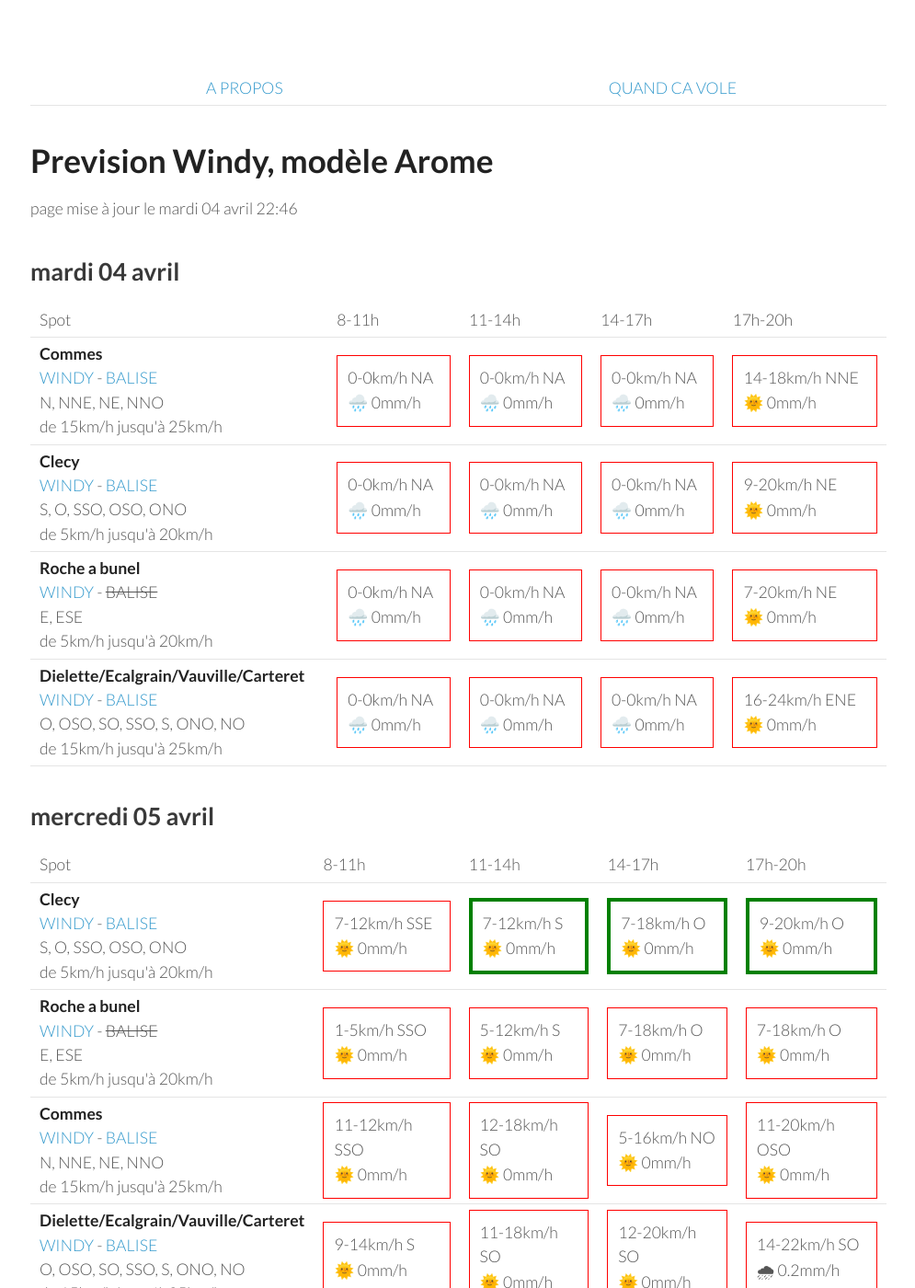
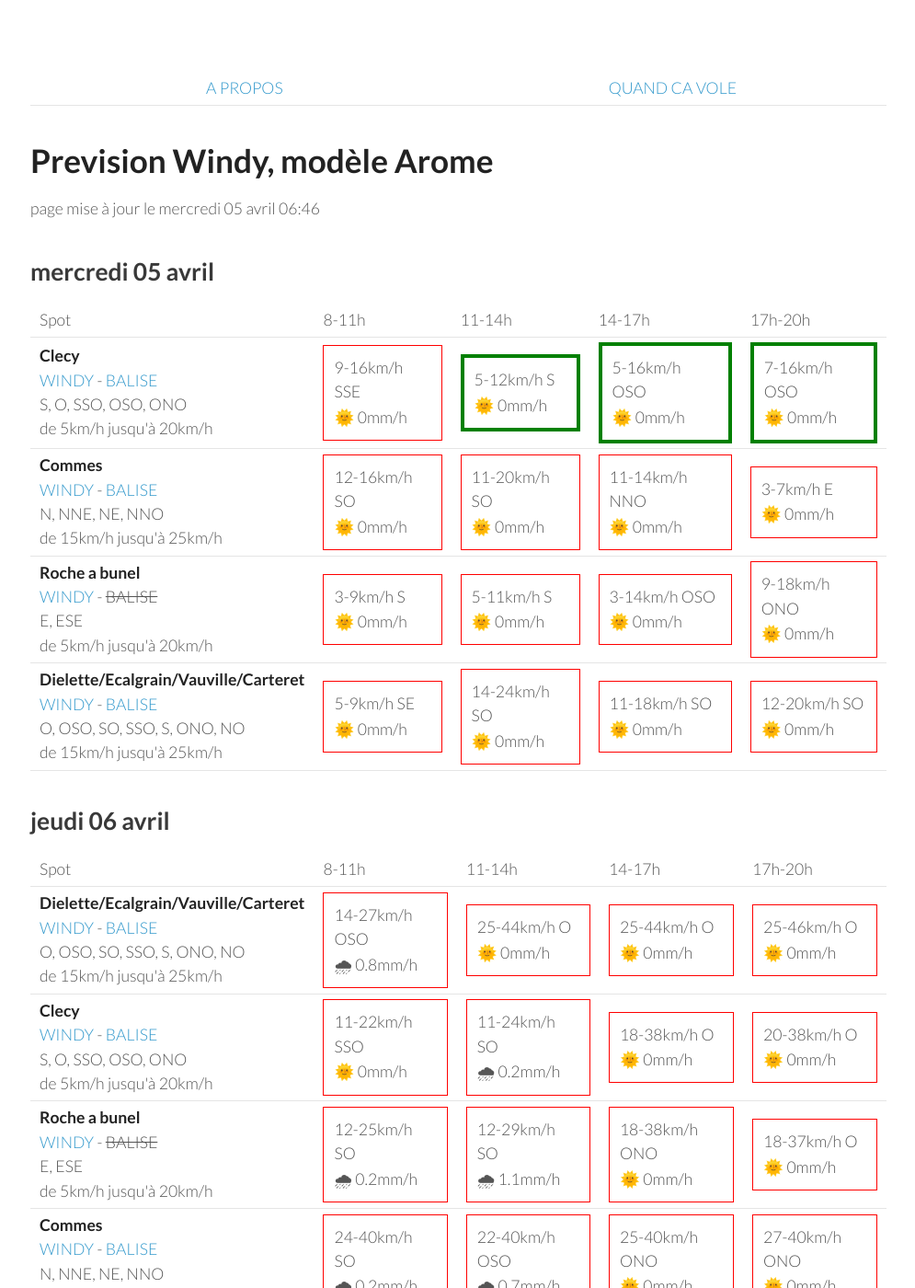
Before and after one commit to parapente-dans-le-nord/parapente-dans-le-nord.github.io, a Jekyll site: the page built from normandie.markdown, in a window 1280 px wide and 1400 px high. Shown: the whole window at 92% size, without its empty margins (25-1020 px from the left). Built offline with Jekyll 4.4.1, drawn with Linux system fonts in a browser that asks for light colours; some of the changed text lies outside the part shown.

Commit message:
update index.markdown

```diff
--- a/normandie.markdown
+++ b/normandie.markdown
@@ -7,60 +7,8 @@ title:  "Tous les spots"
 {: .links}
 
 # Prevision Windy, modèle Arome
-page mise à jour le mardi 04 avril 22:46
+page mise à jour le mercredi 05 avril 06:46
 
-## mardi 04 avril
-
-{::nomarkdown}
-<table>
-  <tbody>
-    <tr>
-      <td>Spot</td>
-      <td>8-11h</td>
-      <td>11-14h</td>
-      <td>14-17h</td>
-      <td>17h-20h</td>
-    </tr>
-<tr>
-        <td><strong>Commes</strong><br><a href="https://windy.com/49.346/-0.726?48.936,-0.726,8">WINDY</a> - <span class=""><a href="http://www.balisemeteo.com/balise.php?idBalise=158">BALISE</a> </span><br> <span class="vent-favorable">N, NNE, NE, NNO</span><br><span class="force-vent">de 15km/h jusqu'à 25km/h</span> </td>
-
-            <td><div class="not-flyable"><p>0-0km/h NA</p><p>🌧️ 0mm/h</p></div></td>
-            <td><div class="not-flyable"><p>0-0km/h NA</p><p>🌧️ 0mm/h</p></div></td>
-            <td><div class="not-flyable"><p>0-0km/h NA</p><p>🌧️ 0mm/h</p></div></td>
-            <td><div class="not-flyable"><p>14-18km/h NNE</p><p>🌞 0mm/h</p></div></td>
-
-    </tr>
-<tr>
-        <td><strong>Clecy</strong><br><a href="https://windy.com/48.929/-0.470?48.516,-0.470,8">WINDY</a> - <span class=""><a href="http://www.balisemeteo.com/balise.php?idBalise=122">BALISE</a> </span><br> <span class="vent-favorable">S, O, SSO, OSO, ONO</span><br><span class="force-vent">de 5km/h jusqu'à 20km/h</span> </td>
-
-            <td><div class="not-flyable"><p>0-0km/h NA</p><p>🌧️ 0mm/h</p></div></td>
-            <td><div class="not-flyable"><p>0-0km/h NA</p><p>🌧️ 0mm/h</p></div></td>
-            <td><div class="not-flyable"><p>0-0km/h NA</p><p>🌧️ 0mm/h</p></div></td>
-            <td><div class="not-flyable"><p>9-20km/h NE</p><p>🌞 0mm/h</p></div></td>
-
-    </tr>
-<tr>
-        <td><strong>Roche a bunel</strong><br><a href="https://windy.com/48.993/-0.499?48.580,-0.499,8">WINDY</a> - <span class="no-balise"> BALISE </span><br> <span class="vent-favorable">E, ESE</span><br><span class="force-vent">de 5km/h jusqu'à 20km/h</span> </td>
-
-            <td><div class="not-flyable"><p>0-0km/h NA</p><p>🌧️ 0mm/h</p></div></td>
-            <td><div class="not-flyable"><p>0-0km/h NA</p><p>🌧️ 0mm/h</p></div></td>
-            <td><div class="not-flyable"><p>0-0km/h NA</p><p>🌧️ 0mm/h</p></div></td>
-            <td><div class="not-flyable"><p>7-20km/h NE</p><p>🌞 0mm/h</p></div></td>
-
-    </tr>
-<tr>
-        <td><strong>Dielette/Ecalgrain/Vauville/Carteret</strong><br><a href="https://windy.com/49.650/-1.856?49.243,-1.856,8">WINDY</a> - <span class=""><a href="http://www.balisemeteo.com/balise.php?idBalise=81">BALISE</a> </span><br> <span class="vent-favorable">O, OSO, SO, SSO, S, ONO, NO</span><br><span class="force-vent">de 15km/h jusqu'à 25km/h</span> </td>
-
-            <td><div class="not-flyable"><p>0-0km/h NA</p><p>🌧️ 0mm/h</p></div></td>
-            <td><div class="not-flyable"><p>0-0km/h NA</p><p>🌧️ 0mm/h</p></div></td>
-            <td><div class="not-flyable"><p>0-0km/h NA</p><p>🌧️ 0mm/h</p></div></td>
-            <td><div class="not-flyable"><p>16-24km/h ENE</p><p>🌞 0mm/h</p></div></td>
-
-    </tr>
-
-</tbody>
-</table>
-{:/}
 ## mercredi 05 avril
 
 {::nomarkdown}
@@ -76,40 +24,40 @@ page mise à jour le mardi 04 avril 22:46
 <tr>
         <td><strong>Clecy</strong><br><a href="https://windy.com/48.929/-0.470?48.516,-0.470,8">WINDY</a> - <span class=""><a href="http://www.balisemeteo.com/balise.php?idBalise=122">BALISE</a> </span><br> <span class="vent-favorable">S, O, SSO, OSO, ONO</span><br><span class="force-vent">de 5km/h jusqu'à 20km/h</span> </td>
 
-            <td><div class="not-flyable"><p>7-12km/h SSE</p><p>🌞 0mm/h</p></div></td>
-            <td><div class="flyable"><p>7-12km/h S</p><p>🌞 0mm/h</p></div></td>
-            <td><div class="flyable"><p>7-18km/h O</p><p>🌞 0mm/h</p></div></td>
-            <td><div class="flyable"><p>9-20km/h O</p><p>🌞 0mm/h</p></div></td>
+            <td><div class="not-flyable"><p>9-16km/h SSE</p><p>🌞 0mm/h</p></div></td>
+            <td><div class="flyable"><p>5-12km/h S</p><p>🌞 0mm/h</p></div></td>
+            <td><div class="flyable"><p>5-16km/h OSO</p><p>🌞 0mm/h</p></div></td>
+            <td><div class="flyable"><p>7-16km/h OSO</p><p>🌞 0mm/h</p></div></td>
+
+
+    </tr>
+<tr>
+        <td><strong>Commes</strong><br><a href="https://windy.com/49.346/-0.726?48.936,-0.726,8">WINDY</a> - <span class=""><a href="http://www.balisemeteo.com/balise.php?idBalise=158">BALISE</a> </span><br> <span class="vent-favorable">N, NNE, NE, NNO</span><br><span class="force-vent">de 15km/h jusqu'à 25km/h</span> </td>
+
+            <td><div class="not-flyable"><p>12-16km/h SO</p><p>🌞 0mm/h</p></div></td>
+            <td><div class="not-flyable"><p>11-20km/h SO</p><p>🌞 0mm/h</p></div></td>
+            <td><div class="not-flyable"><p>11-14km/h NNO</p><p>🌞 0mm/h</p></div></td>
+            <td><div class="not-flyable"><p>3-7km/h E</p><p>🌞 0mm/h</p></div></td>
 
 
     </tr>
 <tr>
         <td><strong>Roche a bunel</strong><br><a href="https://windy.com/48.993/-0.499?48.580,-0.499,8">WINDY</a> - <span class="no-balise"> BALISE </span><br> <span class="vent-favorable">E, ESE</span><br><span class="force-vent">de 5km/h jusqu'à 20km/h</span> </td>
 
-            <td><div class="not-flyable"><p>1-5km/h SSO</p><p>🌞 0mm/h</p></div></td>
-            <td><div class="not-flyable"><p>5-12km/h S</p><p>🌞 0mm/h</p></div></td>
-            <td><div class="not-flyable"><p>7-18km/h O</p><p>🌞 0mm/h</p></div></td>
-            <td><div class="not-flyable"><p>7-18km/h O</p><p>🌞 0mm/h</p></div></td>
-
-
-    </tr>
-<tr>
-        <td><strong>Commes</strong><br><a href="https://windy.com/49.346/-0.726?48.936,-0.726,8">WINDY</a> - <span class=""><a href="http://www.balisemeteo.com/balise.php?idBalise=158">BALISE</a> </span><br> <span class="vent-favorable">N, NNE, NE, NNO</span><br><span class="force-vent">de 15km/h jusqu'à 25km/h</span> </td>
-
-            <td><div class="not-flyable"><p>11-12km/h SSO</p><p>🌞 0mm/h</p></div></td>
-            <td><div class="not-flyable"><p>12-18km/h SO</p><p>🌞 0mm/h</p></div></td>
-            <td><div class="not-flyable"><p>5-16km/h NO</p><p>🌞 0mm/h</p></div></td>
-            <td><div class="not-flyable"><p>11-20km/h OSO</p><p>🌞 0mm/h</p></div></td>
+            <td><div class="not-flyable"><p>3-9km/h S</p><p>🌞 0mm/h</p></div></td>
+            <td><div class="not-flyable"><p>5-11km/h S</p><p>🌞 0mm/h</p></div></td>
+            <td><div class="not-flyable"><p>3-14km/h OSO</p><p>🌞 0mm/h</p></div></td>
+            <td><div class="not-flyable"><p>9-18km/h ONO</p><p>🌞 0mm/h</p></div></td>
 
 
     </tr>
 <tr>
         <td><strong>Dielette/Ecalgrain/Vauville/Carteret</strong><br><a href="https://windy.com/49.650/-1.856?49.243,-1.856,8">WINDY</a> - <span class=""><a href="http://www.balisemeteo.com/balise.php?idBalise=81">BALISE</a> </span><br> <span class="vent-favorable">O, OSO, SO, SSO, S, ONO, NO</span><br><span class="force-vent">de 15km/h jusqu'à 25km/h</span> </td>
 
-            <td><div class="not-flyable"><p>9-14km/h S</p><p>🌞 0mm/h</p></div></td>
+            <td><div class="not-flyable"><p>5-9km/h SE</p><p>🌞 0mm/h</p></div></td>
+            <td><div class="not-flyable"><p>14-24km/h SO</p><p>🌞 0mm/h</p></div></td>
             <td><div class="not-flyable"><p>11-18km/h SO</p><p>🌞 0mm/h</p></div></td>
             <td><div class="not-flyable"><p>12-20km/h SO</p><p>🌞 0mm/h</p></div></td>
-            <td><div class="not-flyable"><p>14-22km/h SO</p><p>🌧 0.2mm/h</p></div></td>
 
 
     </tr>
@@ -130,42 +78,42 @@ page mise à jour le mardi 04 avril 22:46
       <td>17h-20h</td>
     </tr>
 <tr>
-        <td><strong>Clecy</strong><br><a href="https://windy.com/48.929/-0.470?48.516,-0.470,8">WINDY</a> - <span class=""><a href="http://www.balisemeteo.com/balise.php?idBalise=122">BALISE</a> </span><br> <span class="vent-favorable">S, O, SSO, OSO, ONO</span><br><span class="force-vent">de 5km/h jusqu'à 20km/h</span> </td>
+        <td><strong>Dielette/Ecalgrain/Vauville/Carteret</strong><br><a href="https://windy.com/49.650/-1.856?49.243,-1.856,8">WINDY</a> - <span class=""><a href="http://www.balisemeteo.com/balise.php?idBalise=81">BALISE</a> </span><br> <span class="vent-favorable">O, OSO, SO, SSO, S, ONO, NO</span><br><span class="force-vent">de 15km/h jusqu'à 25km/h</span> </td>
 
-            <td><div class="flyable"><p>9-20km/h SSO</p><p>🌞 0mm/h</p></div></td>
-            <td><div class="not-flyable"><p>18-37km/h O</p><p>🌞 0mm/h</p></div></td>
-            <td><div class="not-flyable"><p>20-42km/h O</p><p>🌞 0mm/h</p></div></td>
-            <td><div class="not-flyable"><p>20-46km/h ONO</p><p>🌞 0mm/h</p></div></td>
+            <td><div class="not-flyable"><p>14-27km/h OSO</p><p>🌧 0.8mm/h</p></div></td>
+            <td><div class="not-flyable"><p>25-44km/h O</p><p>🌞 0mm/h</p></div></td>
+            <td><div class="not-flyable"><p>25-44km/h O</p><p>🌞 0mm/h</p></div></td>
+            <td><div class="not-flyable"><p>25-46km/h O</p><p>🌞 0mm/h</p></div></td>
 
 
     </tr>
 <tr>
-        <td><strong>Dielette/Ecalgrain/Vauville/Carteret</strong><br><a href="https://windy.com/49.650/-1.856?49.243,-1.856,8">WINDY</a> - <span class=""><a href="http://www.balisemeteo.com/balise.php?idBalise=81">BALISE</a> </span><br> <span class="vent-favorable">O, OSO, SO, SSO, S, ONO, NO</span><br><span class="force-vent">de 15km/h jusqu'à 25km/h</span> </td>
+        <td><strong>Clecy</strong><br><a href="https://windy.com/48.929/-0.470?48.516,-0.470,8">WINDY</a> - <span class=""><a href="http://www.balisemeteo.com/balise.php?idBalise=122">BALISE</a> </span><br> <span class="vent-favorable">S, O, SSO, OSO, ONO</span><br><span class="force-vent">de 5km/h jusqu'à 20km/h</span> </td>
 
-            <td><div class="not-flyable"><p>18-37km/h O</p><p>🌧 0.7mm/h</p></div></td>
-            <td><div class="not-flyable"><p>29-42km/h ONO</p><p>🌞 0mm/h</p></div></td>
-            <td><div class="not-flyable"><p>31-46km/h O</p><p>🌞 0mm/h</p></div></td>
-            <td><div class="not-flyable"><p>31-46km/h O</p><p>🌧 0.2mm/h</p></div></td>
+            <td><div class="not-flyable"><p>11-22km/h SSO</p><p>🌞 0mm/h</p></div></td>
+            <td><div class="not-flyable"><p>11-24km/h SO</p><p>🌧 0.2mm/h</p></div></td>
+            <td><div class="not-flyable"><p>18-38km/h O</p><p>🌞 0mm/h</p></div></td>
+            <td><div class="not-flyable"><p>20-38km/h O</p><p>🌞 0mm/h</p></div></td>
 
 
     </tr>
 <tr>
         <td><strong>Roche a bunel</strong><br><a href="https://windy.com/48.993/-0.499?48.580,-0.499,8">WINDY</a> - <span class="no-balise"> BALISE </span><br> <span class="vent-favorable">E, ESE</span><br><span class="force-vent">de 5km/h jusqu'à 20km/h</span> </td>
 
-            <td><div class="not-flyable"><p>11-22km/h SO</p><p>🌞 0mm/h</p></div></td>
-            <td><div class="not-flyable"><p>20-38km/h O</p><p>🌞 0mm/h</p></div></td>
-            <td><div class="not-flyable"><p>20-42km/h O</p><p>🌞 0mm/h</p></div></td>
-            <td><div class="not-flyable"><p>22-46km/h ONO</p><p>🌞 0mm/h</p></div></td>
+            <td><div class="not-flyable"><p>12-25km/h SO</p><p>🌧 0.2mm/h</p></div></td>
+            <td><div class="not-flyable"><p>12-29km/h SO</p><p>🌧 1.1mm/h</p></div></td>
+            <td><div class="not-flyable"><p>18-38km/h ONO</p><p>🌞 0mm/h</p></div></td>
+            <td><div class="not-flyable"><p>18-37km/h O</p><p>🌞 0mm/h</p></div></td>
 
 
     </tr>
 <tr>
         <td><strong>Commes</strong><br><a href="https://windy.com/49.346/-0.726?48.936,-0.726,8">WINDY</a> - <span class=""><a href="http://www.balisemeteo.com/balise.php?idBalise=158">BALISE</a> </span><br> <span class="vent-favorable">N, NNE, NE, NNO</span><br><span class="force-vent">de 15km/h jusqu'à 25km/h</span> </td>
 
-            <td><div class="not-flyable"><p>22-33km/h SO</p><p>🌧 0.4mm/h</p></div></td>
-            <td><div class="not-flyable"><p>20-37km/h O</p><p>🌞 0mm/h</p></div></td>
-            <td><div class="not-flyable"><p>25-40km/h O</p><p>🌧 0.2mm/h</p></div></td>
-            <td><div class="not-flyable"><p>25-42km/h ONO</p><p>🌧 0.2mm/h</p></div></td>
+            <td><div class="not-flyable"><p>24-40km/h SO</p><p>🌧 0.2mm/h</p></div></td>
+            <td><div class="not-flyable"><p>22-40km/h OSO</p><p>🌧 0.7mm/h</p></div></td>
+            <td><div class="not-flyable"><p>25-40km/h ONO</p><p>🌞 0mm/h</p></div></td>
+            <td><div class="not-flyable"><p>27-40km/h ONO</p><p>🌞 0mm/h</p></div></td>
 
 
     </tr>
@@ -188,40 +136,40 @@ page mise à jour le mardi 04 avril 22:46
 <tr>
         <td><strong>Commes</strong><br><a href="https://windy.com/49.346/-0.726?48.936,-0.726,8">WINDY</a> - <span class=""><a href="http://www.balisemeteo.com/balise.php?idBalise=158">BALISE</a> </span><br> <span class="vent-favorable">N, NNE, NE, NNO</span><br><span class="force-vent">de 15km/h jusqu'à 25km/h</span> </td>
 
-            <td><div class="not-flyable"><p>14-20km/h NNO</p><p>🌞 0mm/h</p></div></td>
-            <td><div class="not-flyable"><p>14-27km/h NNO</p><p>🌞 0mm/h</p></div></td>
-            <td><div class="not-flyable"><p>11-24km/h N</p><p>🌞 0mm/h</p></div></td>
-            <td><div class="not-flyable"><p>9-20km/h NNO</p><p>🌞 0mm/h</p></div></td>
+            <td><div class="not-flyable"><p>18-29km/h NNO</p><p>🌞 0mm/h</p></div></td>
+            <td><div class="not-flyable"><p>18-33km/h NNO</p><p>🌞 0mm/h</p></div></td>
+            <td><div class="not-flyable"><p>14-29km/h NNO</p><p>🌞 0mm/h</p></div></td>
+            <td><div class="not-flyable"><p>11-25km/h N</p><p>🌞 0mm/h</p></div></td>
+
+
+    </tr>
+<tr>
+        <td><strong>Dielette/Ecalgrain/Vauville/Carteret</strong><br><a href="https://windy.com/49.650/-1.856?49.243,-1.856,8">WINDY</a> - <span class=""><a href="http://www.balisemeteo.com/balise.php?idBalise=81">BALISE</a> </span><br> <span class="vent-favorable">O, OSO, SO, SSO, S, ONO, NO</span><br><span class="force-vent">de 15km/h jusqu'à 25km/h</span> </td>
+
+            <td><div class="not-flyable"><p>14-25km/h NNO</p><p>🌞 0mm/h</p></div></td>
+            <td><div class="not-flyable"><p>16-25km/h N</p><p>🌞 0mm/h</p></div></td>
+            <td><div class="not-flyable"><p>12-25km/h NNE</p><p>🌞 0mm/h</p></div></td>
+            <td><div class="not-flyable"><p>9-20km/h N</p><p>🌞 0mm/h</p></div></td>
 
 
     </tr>
 <tr>
         <td><strong>Clecy</strong><br><a href="https://windy.com/48.929/-0.470?48.516,-0.470,8">WINDY</a> - <span class=""><a href="http://www.balisemeteo.com/balise.php?idBalise=122">BALISE</a> </span><br> <span class="vent-favorable">S, O, SSO, OSO, ONO</span><br><span class="force-vent">de 5km/h jusqu'à 20km/h</span> </td>
 
-            <td><div class="not-flyable"><p>7-16km/h NO</p><p>🌞 0mm/h</p></div></td>
-            <td><div class="not-flyable"><p>12-27km/h NNO</p><p>🌞 0mm/h</p></div></td>
-            <td><div class="not-flyable"><p>12-29km/h N</p><p>🌞 0mm/h</p></div></td>
-            <td><div class="not-flyable"><p>11-29km/h N</p><p>🌞 0mm/h</p></div></td>
+            <td><div class="not-flyable"><p>9-20km/h NO</p><p>🌞 0mm/h</p></div></td>
+            <td><div class="not-flyable"><p>16-33km/h NNO</p><p>🌞 0mm/h</p></div></td>
+            <td><div class="not-flyable"><p>14-35km/h NNO</p><p>🌧 0.2mm/h</p></div></td>
+            <td><div class="not-flyable"><p>14-35km/h N</p><p>🌞 0mm/h</p></div></td>
 
 
     </tr>
 <tr>
         <td><strong>Roche a bunel</strong><br><a href="https://windy.com/48.993/-0.499?48.580,-0.499,8">WINDY</a> - <span class="no-balise"> BALISE </span><br> <span class="vent-favorable">E, ESE</span><br><span class="force-vent">de 5km/h jusqu'à 20km/h</span> </td>
 
-            <td><div class="not-flyable"><p>9-18km/h NO</p><p>🌞 0mm/h</p></div></td>
-            <td><div class="not-flyable"><p>12-29km/h NNO</p><p>🌞 0mm/h</p></div></td>
-            <td><div class="not-flyable"><p>12-31km/h N</p><p>🌞 0mm/h</p></div></td>
-            <td><div class="not-flyable"><p>11-29km/h N</p><p>🌞 0mm/h</p></div></td>
-
-
-    </tr>
-<tr>
-        <td><strong>Dielette/Ecalgrain/Vauville/Carteret</strong><br><a href="https://windy.com/49.650/-1.856?49.243,-1.856,8">WINDY</a> - <span class=""><a href="http://www.balisemeteo.com/balise.php?idBalise=81">BALISE</a> </span><br> <span class="vent-favorable">O, OSO, SO, SSO, S, ONO, NO</span><br><span class="force-vent">de 15km/h jusqu'à 25km/h</span> </td>
-
-            <td><div class="not-flyable"><p>9-18km/h N</p><p>🌞 0mm/h</p></div></td>
-            <td><div class="not-flyable"><p>12-20km/h NNE</p><p>🌞 0mm/h</p></div></td>
-            <td><div class="not-flyable"><p>11-22km/h NNE</p><p>🌞 0mm/h</p></div></td>
-            <td><div class="not-flyable"><p>11-18km/h N</p><p>🌞 0mm/h</p></div></td>
+            <td><div class="not-flyable"><p>11-22km/h NO</p><p>🌞 0mm/h</p></div></td>
+            <td><div class="not-flyable"><p>16-35km/h NNO</p><p>🌞 0mm/h</p></div></td>
+            <td><div class="not-flyable"><p>14-35km/h NNO</p><p>🌧 0.2mm/h</p></div></td>
+            <td><div class="not-flyable"><p>16-35km/h N</p><p>🌞 0mm/h</p></div></td>
 
 
     </tr>
@@ -242,39 +190,39 @@ page mise à jour le mardi 04 avril 22:46
       <td>17h-20h</td>
     </tr>
 <tr>
+        <td><strong>Dielette/Ecalgrain/Vauville/Carteret</strong><br><a href="https://windy.com/49.650/-1.856?49.243,-1.856,8">WINDY</a> - <span class=""><a href="http://www.balisemeteo.com/balise.php?idBalise=81">BALISE</a> </span><br> <span class="vent-favorable">O, OSO, SO, SSO, S, ONO, NO</span><br><span class="force-vent">de 15km/h jusqu'à 25km/h</span> </td>
+
+            <td><div class="not-flyable"><p>7-11km/h O</p><p>🌞 0mm/h</p></div></td>
+            <td><div class="not-flyable"><p>7-12km/h NO</p><p>🌞 0mm/h</p></div></td>
+            <td><div class="not-flyable"><p>12-20km/h NE</p><p>🌞 0mm/h</p></div></td>
+            <td><div class="not-flyable"><p>16-25km/h NE</p><p>🌞 0mm/h</p></div></td>
+
+
+    </tr>
+<tr>
+        <td><strong>Commes</strong><br><a href="https://windy.com/49.346/-0.726?48.936,-0.726,8">WINDY</a> - <span class=""><a href="http://www.balisemeteo.com/balise.php?idBalise=158">BALISE</a> </span><br> <span class="vent-favorable">N, NNE, NE, NNO</span><br><span class="force-vent">de 15km/h jusqu'à 25km/h</span> </td>
+
+            <td><div class="not-flyable"><p>5-11km/h OSO</p><p>🌞 0mm/h</p></div></td>
+            <td><div class="not-flyable"><p>5-14km/h ONO</p><p>🌞 0mm/h</p></div></td>
+            <td><div class="not-flyable"><p>11-22km/h NNE</p><p>🌞 0mm/h</p></div></td>
+            <td><div class="not-flyable"><p>12-24km/h NNE</p><p>🌞 0mm/h</p></div></td>
+
+
+    </tr>
+<tr>
         <td><strong>Clecy</strong><br><a href="https://windy.com/48.929/-0.470?48.516,-0.470,8">WINDY</a> - <span class=""><a href="http://www.balisemeteo.com/balise.php?idBalise=122">BALISE</a> </span><br> <span class="vent-favorable">S, O, SSO, OSO, ONO</span><br><span class="force-vent">de 5km/h jusqu'à 20km/h</span> </td>
 
-            <td><div class="flyable"><p>5-9km/h ONO</p><p>🌞 0mm/h</p></div></td>
-            <td><div class="not-flyable"><p>5-16km/h NNE</p><p>🌞 0mm/h</p></div></td>
+            <td><div class="not-flyable"><p>5-9km/h N</p><p>🌞 0mm/h</p></div></td>
+            <td><div class="not-flyable"><p>7-18km/h NE</p><p>🌞 0mm/h</p></div></td>
             <td><div class="not-flyable"><p>9-24km/h NNE</p><p>🌧 0.3mm/h</p></div></td>
             <td><div class="not-flyable"><p>11-27km/h NNE</p><p>🌧 0.3mm/h</p></div></td>
 
 
     </tr>
 <tr>
-        <td><strong>Commes</strong><br><a href="https://windy.com/49.346/-0.726?48.936,-0.726,8">WINDY</a> - <span class=""><a href="http://www.balisemeteo.com/balise.php?idBalise=158">BALISE</a> </span><br> <span class="vent-favorable">N, NNE, NE, NNO</span><br><span class="force-vent">de 15km/h jusqu'à 25km/h</span> </td>
-
-            <td><div class="not-flyable"><p>5-12km/h OSO</p><p>🌞 0mm/h</p></div></td>
-            <td><div class="not-flyable"><p>7-14km/h NE</p><p>🌞 0mm/h</p></div></td>
-            <td><div class="not-flyable"><p>11-22km/h NNE</p><p>🌞 0mm/h</p></div></td>
-            <td><div class="not-flyable"><p>12-24km/h NNE</p><p>🌞 0mm/h</p></div></td>
-
-
-    </tr>
-<tr>
-        <td><strong>Dielette/Ecalgrain/Vauville/Carteret</strong><br><a href="https://windy.com/49.650/-1.856?49.243,-1.856,8">WINDY</a> - <span class=""><a href="http://www.balisemeteo.com/balise.php?idBalise=81">BALISE</a> </span><br> <span class="vent-favorable">O, OSO, SO, SSO, S, ONO, NO</span><br><span class="force-vent">de 15km/h jusqu'à 25km/h</span> </td>
-
-            <td><div class="not-flyable"><p>7-9km/h ENE</p><p>🌞 0mm/h</p></div></td>
-            <td><div class="not-flyable"><p>9-16km/h ENE</p><p>🌞 0mm/h</p></div></td>
-            <td><div class="not-flyable"><p>12-20km/h NE</p><p>🌞 0mm/h</p></div></td>
-            <td><div class="not-flyable"><p>16-25km/h NE</p><p>🌞 0mm/h</p></div></td>
-
-
-    </tr>
-<tr>
         <td><strong>Roche a bunel</strong><br><a href="https://windy.com/48.993/-0.499?48.580,-0.499,8">WINDY</a> - <span class="no-balise"> BALISE </span><br> <span class="vent-favorable">E, ESE</span><br><span class="force-vent">de 5km/h jusqu'à 20km/h</span> </td>
 
-            <td><div class="not-flyable"><p>5-9km/h ONO</p><p>🌞 0mm/h</p></div></td>
+            <td><div class="not-flyable"><p>5-9km/h NNO</p><p>🌞 0mm/h</p></div></td>
             <td><div class="not-flyable"><p>7-18km/h NNE</p><p>🌞 0mm/h</p></div></td>
             <td><div class="not-flyable"><p>9-24km/h NNE</p><p>🌧 0.2mm/h</p></div></td>
             <td><div class="not-flyable"><p>12-27km/h NNE</p><p>🌧 0.2mm/h</p></div></td>
```
